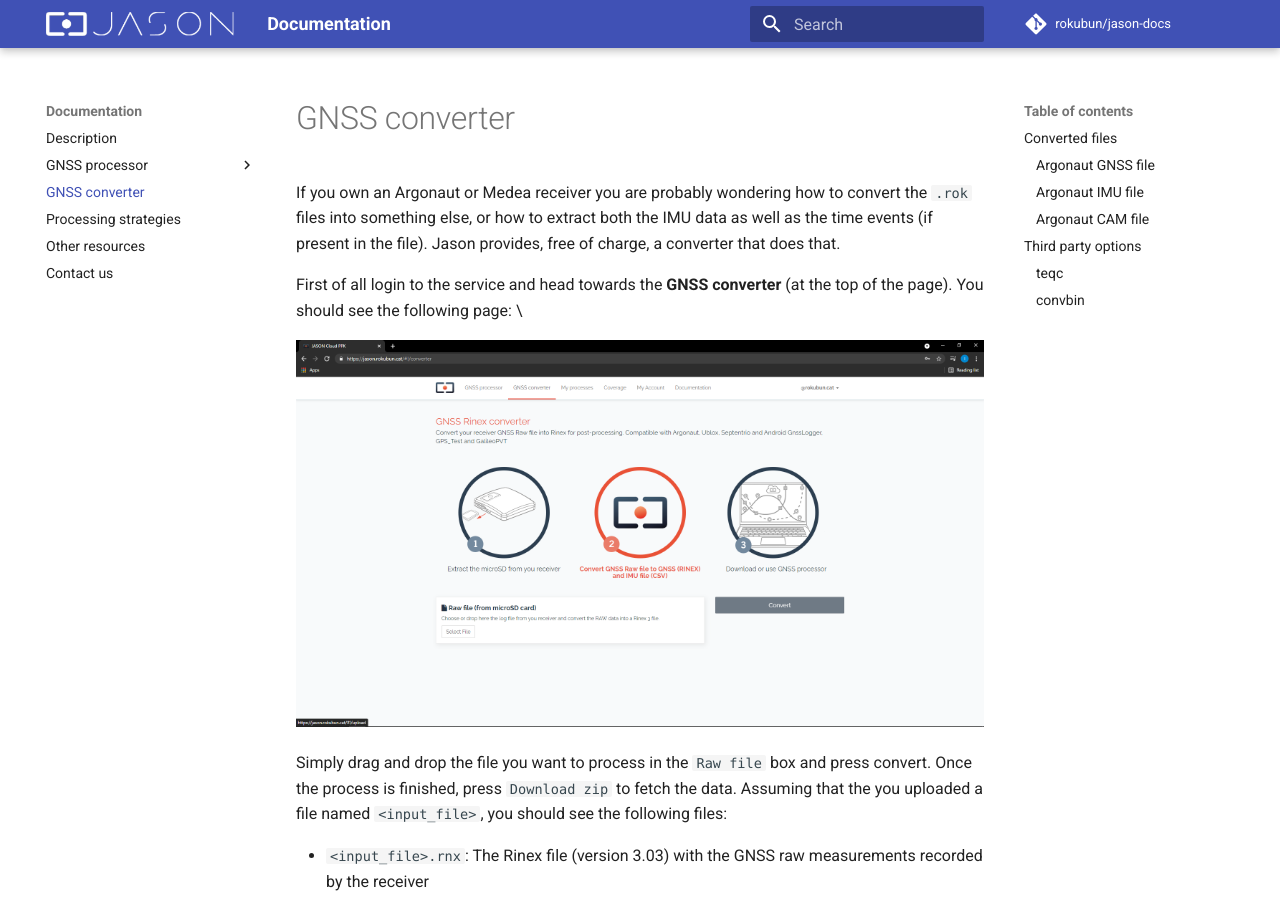
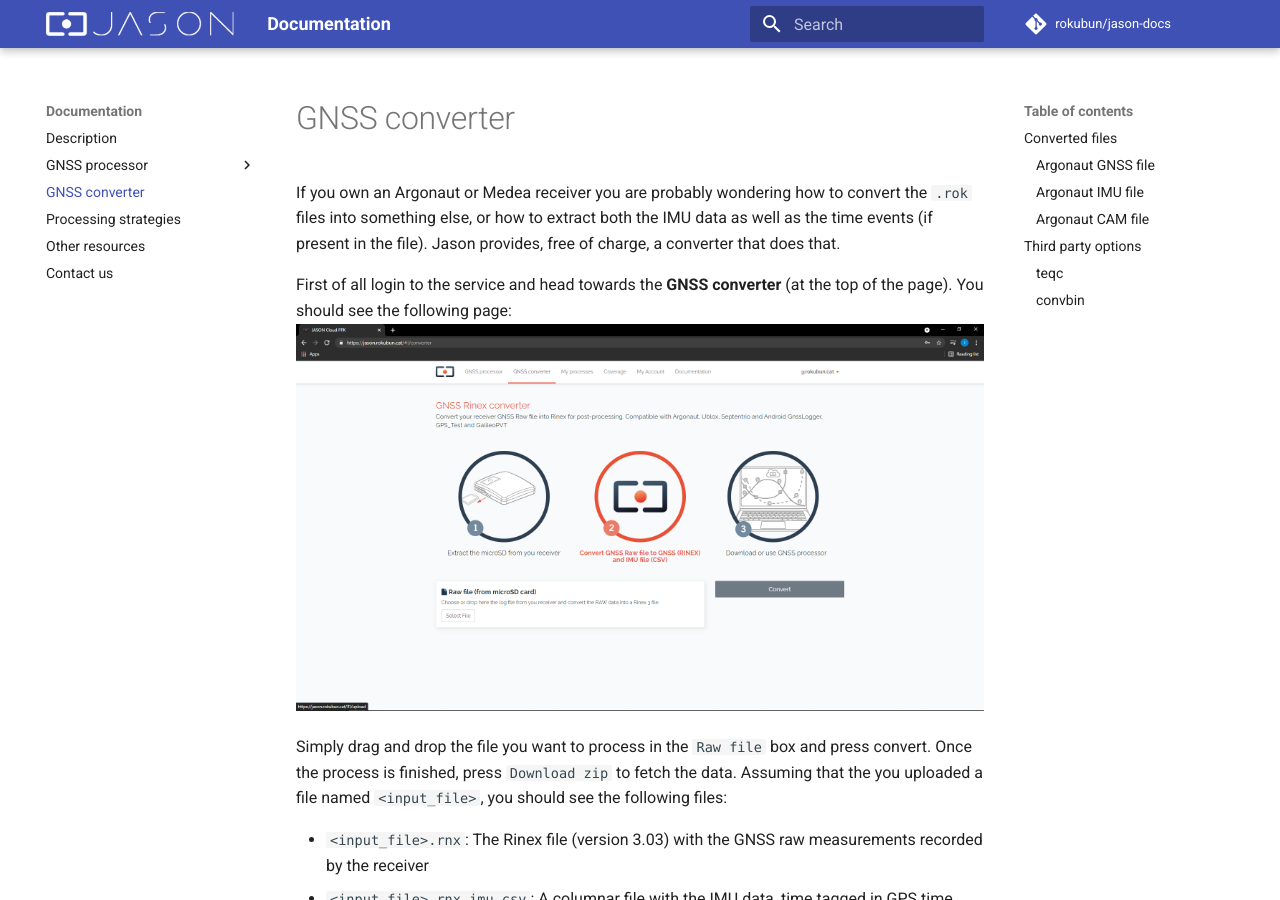
Before and after one commit to rokubun/jason-docs, an MkDocs documentation site: the page built from docs/converter.md, in a window 1280 px wide and 900 px high. Built offline with MkDocs 1.6.1 and Material for MkDocs 9.7.7, drawn with Linux system fonts in a browser that asks for light colours; some web fonts are replaced; comment, search, counter and statistics services are not loaded.

```diff
--- a/docs/converter.md
+++ b/docs/converter.md
@@ -6,8 +6,8 @@ IMU data as well as the time events (if present in the file). Jason provides,
 free of charge, a converter that does that.
 
 First of all login to the service and head towards the **GNSS converter**
-(at the top of the page). You should see the following page: \
-
+(at the top of the page). You should see the following page:
+<br />
 ![GNSS converter for Argonaut data](images/howto_conversor.png "GNSS converter for Argonaut data")
 
 Simply drag and drop the file you want to process in the `Raw file`
```
